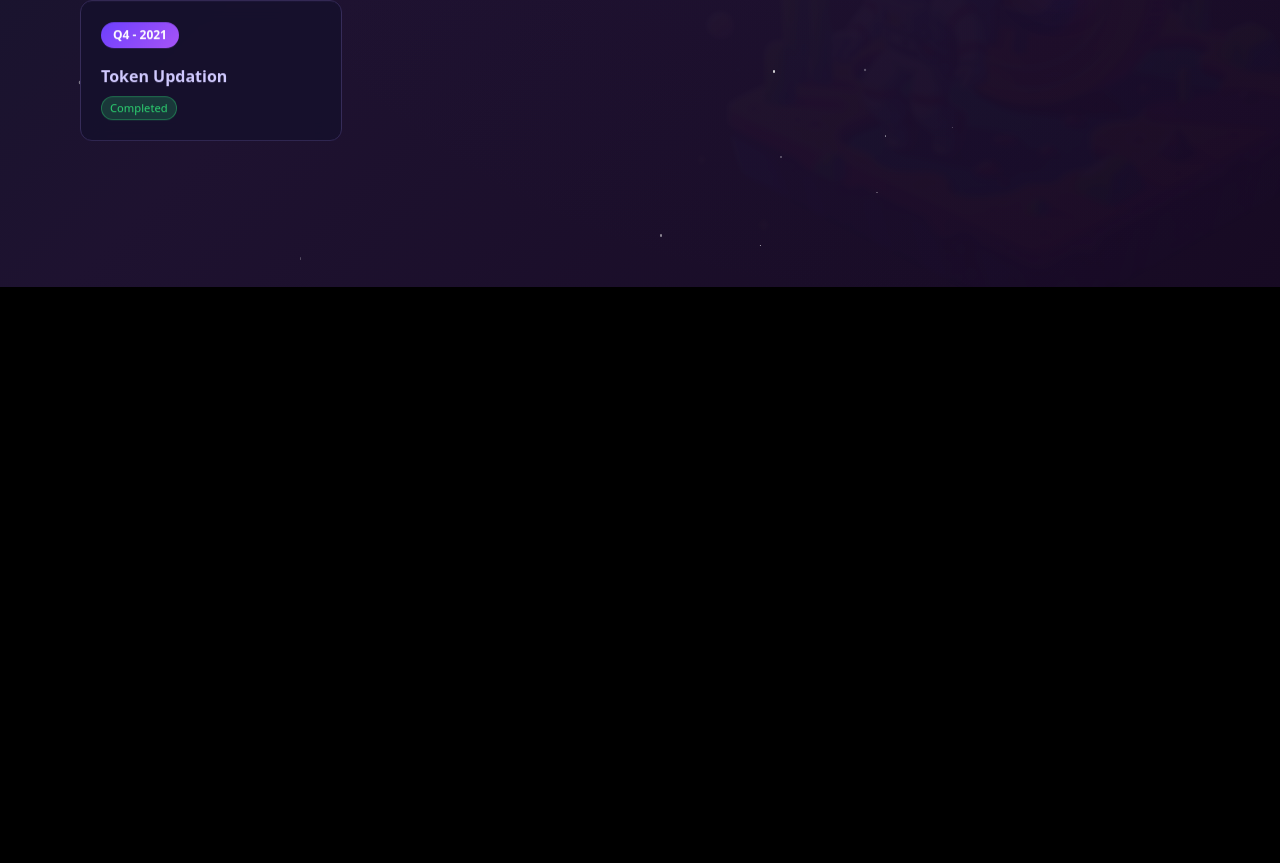
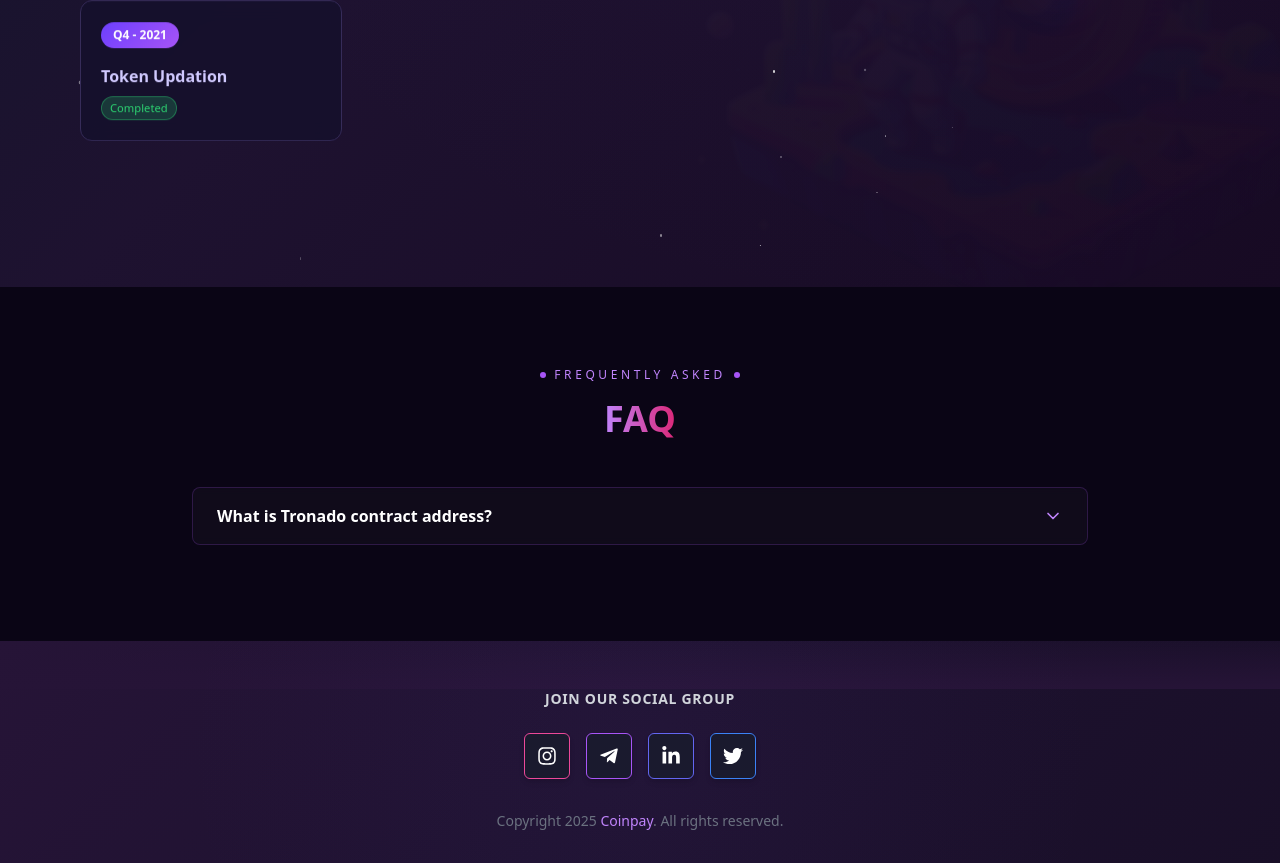
Before and after one commit to prateektronadoit/tronado2.0, a React (Vite) app: page / in a window 1280 px wide. Shown: the part 8969-9832 px from the top of the page. Before the commit the page ends 9256 px from the top, so only its background shows below. Built offline with nearby package versions, Linux system fonts and the light colour scheme.

Commit message:
Update the footer and faq

```diff
--- a/src/App.tsx
+++ b/src/App.tsx
@@ -9,6 +9,8 @@ import IcoAboutSection from './components/IcoAboutSection'
 import WhyChooseTronado from './components/WhyChooseTronado'
 import WhitepaperSection from './components/WhitepaperSection'
 import Roadmap from './components/Roadmap'
+import FaqSection from './components/FaqSection'
+import Footer from './components/Footer'
 import { RocketLaunchAnimation } from './components/RocketLaunchAnimation'
 import { motion, AnimatePresence } from 'framer-motion'
 
@@ -61,6 +63,8 @@ function App() {
             <WhyChooseTronado />
             <WhitepaperSection />
             <Roadmap />
+            <FaqSection />
+            <Footer />
           </motion.div>
         )}
       </AnimatePresence>
--- /dev/null
+++ b/src/components/FaqSection.tsx
@@ -0,0 +1,134 @@
+import React, { useState } from 'react';
+import { motion, AnimatePresence } from 'framer-motion';
+import { FiChevronDown } from 'react-icons/fi';
+
+interface FaqItemProps {
+  question: string;
+  answer: string;
+}
+
+const FaqItem: React.FC<FaqItemProps> = ({ question, answer }) => {
+  const [isOpen, setIsOpen] = useState(false);
+
+  return (
+    <div className="mb-4 border border-purple-500/20 rounded-lg overflow-hidden bg-[#14101f]/60 backdrop-blur-sm">
+      <button
+        className="w-full px-6 py-4 text-left flex justify-between items-center focus:outline-none"
+        onClick={() => setIsOpen(!isOpen)}
+      >
+        <h3 className="font-semibold text-white">{question}</h3>
+        <motion.div
+          animate={{ rotate: isOpen ? 180 : 0 }}
+          transition={{ duration: 0.3 }}
+          className="text-purple-400"
+        >
+          <FiChevronDown size={20} />
+        </motion.div>
+      </button>
+      <AnimatePresence>
+        {isOpen && (
+          <motion.div
+            initial={{ height: 0, opacity: 0 }}
+            animate={{ height: 'auto', opacity: 1 }}
+            exit={{ height: 0, opacity: 0 }}
+            transition={{ duration: 0.3 }}
+            className="px-6 pb-4"
+          >
+            <div className="border-t border-purple-500/20 pt-4 text-gray-300">
+              {answer}
+            </div>
+          </motion.div>
+        )}
+      </AnimatePresence>
+    </div>
+  );
+};
+
+const FaqSection: React.FC = () => {
+  const faqItems = [
+    {
+      question: "What is Tronado contract address?",
+      answer: "0xC396b3198b5Bd6OCF2cDaB9b34F646A58C029998"
+    }
+  ];
+
+  return (
+    <section
+      id="faq"
+      className="relative py-20 px-6 md:px-20"
+      style={{
+        background: "#0a0515"
+      }}
+    >
+
+      <div className="relative z-10 max-w-4xl mx-auto">
+        <div className="flex items-center justify-center gap-2 mb-4">
+          <div className="w-1.5 h-1.5 rounded-full bg-purple-500"></div>
+          <h3 className="uppercase text-xs tracking-[0.3em] text-purple-400 font-medium">
+            FREQUENTLY ASKED
+          </h3>
+          <div className="w-1.5 h-1.5 rounded-full bg-purple-500"></div>
+        </div>
+
+        <h2 className="text-4xl font-bold text-center mb-12">
+          <span className="bg-clip-text text-transparent bg-gradient-to-r from-purple-400 to-pink-600">
+            FAQ
+          </span>
+        </h2>
+
+        <div className="space-y-4">
+          {faqItems.map((item, index) => (
+            <FaqItem key={index} question={item.question} answer={item.answer} />
+          ))}
+        </div>
+      </div>
+
+      <style>
+        {`
+          .stars-small {
+            position: absolute;
+            top: 0;
+            left: 0;
+            width: 100%;
+            height: 100%;
+            background: radial-gradient(1px 1px at 10% 10%, rgba(255, 255, 255, 0.7) 50%, transparent 100%),
+                        radial-gradient(1px 1px at 30% 30%, rgba(255, 255, 255, 0.5) 50%, transparent 100%),
+                        radial-gradient(1px 1px at 50% 50%, rgba(255, 255, 255, 0.3) 50%, transparent 100%),
+                        radial-gradient(1px 1px at 70% 70%, rgba(255, 255, 255, 0.5) 50%, transparent 100%),
+                        radial-gradient(1px 1px at 90% 90%, rgba(255, 255, 255, 0.7) 50%, transparent 100%);
+            background-size: 100px 100px;
+          }
+
+          .stars-medium {
+            position: absolute;
+            top: 0;
+            left: 0;
+            width: 100%;
+            height: 100%;
+            background: radial-gradient(1.5px 1.5px at 15% 15%, rgba(255, 255, 255, 0.7) 50%, transparent 100%),
+                        radial-gradient(1.5px 1.5px at 35% 35%, rgba(255, 255, 255, 0.5) 50%, transparent 100%),
+                        radial-gradient(1.5px 1.5px at 55% 55%, rgba(255, 255, 255, 0.3) 50%, transparent 100%),
+                        radial-gradient(1.5px 1.5px at 75% 75%, rgba(255, 255, 255, 0.5) 50%, transparent 100%),
+                        radial-gradient(1.5px 1.5px at 95% 95%, rgba(255, 255, 255, 0.7) 50%, transparent 100%);
+            background-size: 200px 200px;
+          }
+
+          .stars-large {
+            position: absolute;
+            top: 0;
+            left: 0;
+            width: 100%;
+            height: 100%;
+            background: radial-gradient(2px 2px at 20% 20%, rgba(255, 255, 255, 0.7) 50%, transparent 100%),
+                        radial-gradient(2px 2px at 40% 40%, rgba(255, 255, 255, 0.5) 50%, transparent 100%),
+                        radial-gradient(2px 2px at 60% 60%, rgba(255, 255, 255, 0.3) 50%, transparent 100%),
+                        radial-gradient(2px 2px at 80% 80%, rgba(255, 255, 255, 0.5) 50%, transparent 100%);
+            background-size: 300px 300px;
+          }
+        `}
+      </style>
+    </section>
+  );
+};
+
+export default FaqSection;
--- /dev/null
+++ b/src/components/Footer.tsx
@@ -0,0 +1,67 @@
+import React from "react";
+import { FaInstagram, FaTelegramPlane, FaLinkedinIn, FaTwitter } from "react-icons/fa";
+
+const Footer: React.FC = () => {
+  return (
+    <footer className="relative text-center text-white pt-8 sm:pt-10 md:pt-12 pb-6 sm:pb-8 overflow-hidden px-4" style={{ background: 'linear-gradient(135deg, #261437 0%, #1e1230 50%, #190f28 100%)' }}>
+      {/* Gradient glow connector from above */}
+      <div className="absolute top-0 left-0 w-full h-8 sm:h-10 md:h-12 bg-gradient-to-t from-[#261437] to-transparent z-0" />
+
+      {/* Radial gradient overlay */}
+      <div
+        className="absolute inset-0 z-0 opacity-20"
+        style={{
+          background: 'radial-gradient(circle at center, rgba(150, 100, 255, 0.2) 0%, rgba(90, 50, 150, 0.1) 50%, transparent 70%)',
+        }}
+      ></div>
+
+      {/* Footer Content */}
+      <div className="relative z-10">
+        <h2 className="text-xs sm:text-sm text-gray-300 font-semibold tracking-wider mb-4 sm:mb-6">
+          JOIN OUR SOCIAL GROUP
+        </h2>
+
+        <div className="flex justify-center gap-3 sm:gap-4 mb-6 sm:mb-8">
+          <a
+            href="https://www.instagram.com/tronadoofficial/"
+            target="_blank"
+            rel="noopener noreferrer"
+            className="bg-[#1a1a2e] hover:bg-gradient-to-r hover:from-pink-500 hover:to-purple-600 border border-pink-500 rounded-md p-2 sm:p-3 transition shadow-md hover:scale-105"
+          >
+            <FaInstagram size={16} className="sm:w-5 sm:h-5" />
+          </a>
+          <a
+            href="https://t.me/tronadoofficialgroup"
+            target="_blank"
+            rel="noopener noreferrer"
+            className="bg-[#1a1a2e] hover:bg-gradient-to-r hover:from-purple-500 hover:to-blue-500 border border-purple-500 rounded-md p-2 sm:p-3 transition shadow-md hover:scale-105"
+          >
+            <FaTelegramPlane size={16} className="sm:w-5 sm:h-5" />
+          </a>
+          <a
+            href="https://www.linkedin.com/company/tronadotoken/"
+            target="_blank"
+            rel="noopener noreferrer"
+            className="bg-[#1a1a2e] hover:bg-gradient-to-r hover:from-indigo-500 hover:to-cyan-500 border border-indigo-500 rounded-md p-2 sm:p-3 transition shadow-md hover:scale-105"
+          >
+            <FaLinkedinIn size={16} className="sm:w-5 sm:h-5" />
+          </a>
+          <a
+            href="https://x.com/TRDOtoken"
+            target="_blank"
+            rel="noopener noreferrer"
+            className="bg-[#1a1a2e] hover:bg-gradient-to-r hover:from-blue-500 hover:to-sky-400 border border-blue-500 rounded-md p-2 sm:p-3 transition shadow-md hover:scale-105"
+          >
+            <FaTwitter size={16} className="sm:w-5 sm:h-5" />
+          </a>
+        </div>
+
+        <p className="text-xs sm:text-sm text-gray-500">
+          Copyright 2025 <span className="text-purple-400">Coinpay</span>. All rights reserved.
+        </p>
+      </div>
+    </footer>
+  );
+};
+
+export default Footer;
--- a/src/components/Header.tsx
+++ b/src/components/Header.tsx
@@ -1,5 +1,6 @@
 import React, { useState } from 'react';
 import { cn } from '../lib/utils';
+import whitepaperPdf from '../assets/pdf/Tronado White Paper.pdf';
 
 interface HeaderProps {
   className?: string;
@@ -36,8 +37,8 @@ export const Header: React.FC<HeaderProps> = ({ className }) => {
 
         {/* Whitepaper Button */}
         <a
-          href="/assets/pdf/Tronado White Paper.pdf"
-          download
+          href={whitepaperPdf}
+          download="Tronado White Paper.pdf"
           className="hidden md:block bg-gradient-to-r from-purple-500 to-blue-500 hover:from-purple-600 hover:to-blue-600 text-white font-medium py-2 px-6 rounded-full transition-all duration-300 transform hover:scale-105 text-center"
         >
           Whitepaper
@@ -79,8 +80,8 @@ export const Header: React.FC<HeaderProps> = ({ className }) => {
               </a>
             ))}
             <a
-              href="/assets/pdf/Tronado White Paper.pdf"
-              download
+              href={whitepaperPdf}
+              download="Tronado White Paper.pdf"
               className="bg-gradient-to-r from-purple-500 to-blue-500 hover:from-purple-600 hover:to-blue-600 text-white font-medium py-2 px-6 rounded-full transition-all duration-300 text-center block"
               onClick={() => setIsMobileMenuOpen(false)}
             >
--- a/src/components/WhitepaperSection.tsx
+++ b/src/components/WhitepaperSection.tsx
@@ -1,6 +1,8 @@
 import React from "react";
 import { motion } from "framer-motion";
 import astroImage from "../assets/astro.png"; // ✅ Correct image import
+import auditReportPdf from "../assets/pdf/Security Assessment Report -Tronado (Final).pdf";
+import whitepaperPdf from "../assets/pdf/Tronado White Paper.pdf";
 
 const WhitepaperSection: React.FC = () => {
   return (
@@ -57,8 +59,8 @@ const WhitepaperSection: React.FC = () => {
               building a safe and robust solution for all users.
             </p>
             <motion.a
-              href="/assets/pdf/Security Assessment Report - Tronado (Final).pdf"
-              download
+              href={auditReportPdf}
+              download="Security Assessment Report - Tronado.pdf"
               className="relative inline-flex items-center justify-center px-8 py-3 rounded-lg bg-gradient-to-r from-purple-600/10 to-purple-900/10 border border-purple-500/30 text-[#d1caff] shadow-md hover:shadow-purple-500/20 group overflow-hidden"
               whileHover={{ scale: 1.03 }}
               whileTap={{ scale: 0.98 }}
@@ -83,8 +85,8 @@ const WhitepaperSection: React.FC = () => {
               about us and our operation.
             </p>
             <motion.a
-              href="/assets/pdf/Tronado White Paper.pdf"
-              download
+              href={whitepaperPdf}
+              download="Tronado White Paper.pdf"
               className="relative inline-flex items-center justify-center px-8 py-3 rounded-lg bg-gradient-to-r from-purple-600/10 to-purple-900/10 border border-purple-500/30 text-[#d1caff] shadow-md hover:shadow-purple-500/20 group overflow-hidden"
               whileHover={{ scale: 1.03 }}
               whileTap={{ scale: 0.98 }}
```
Also changed, not shown: 1 other file (tests, documents, lock files or other folders).
